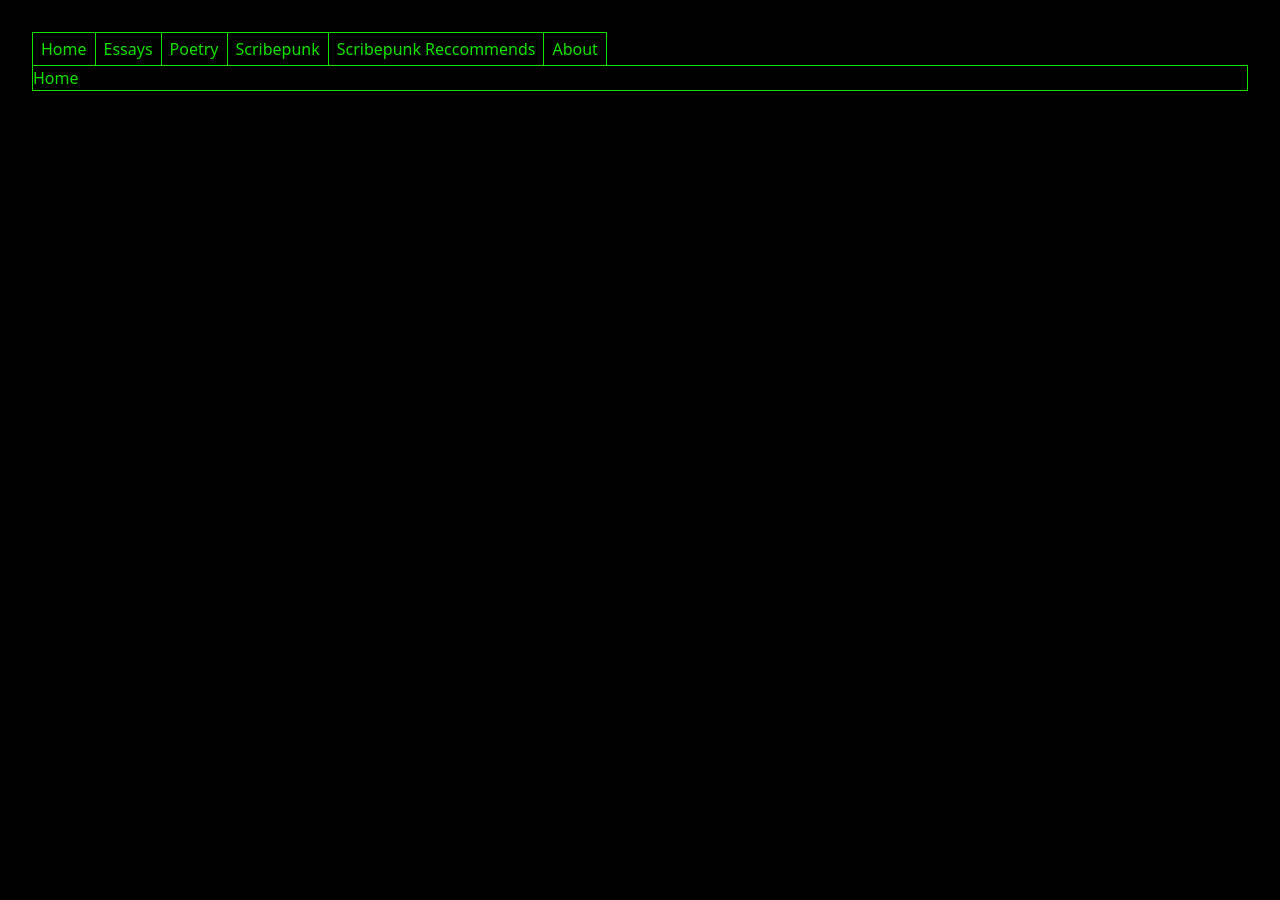
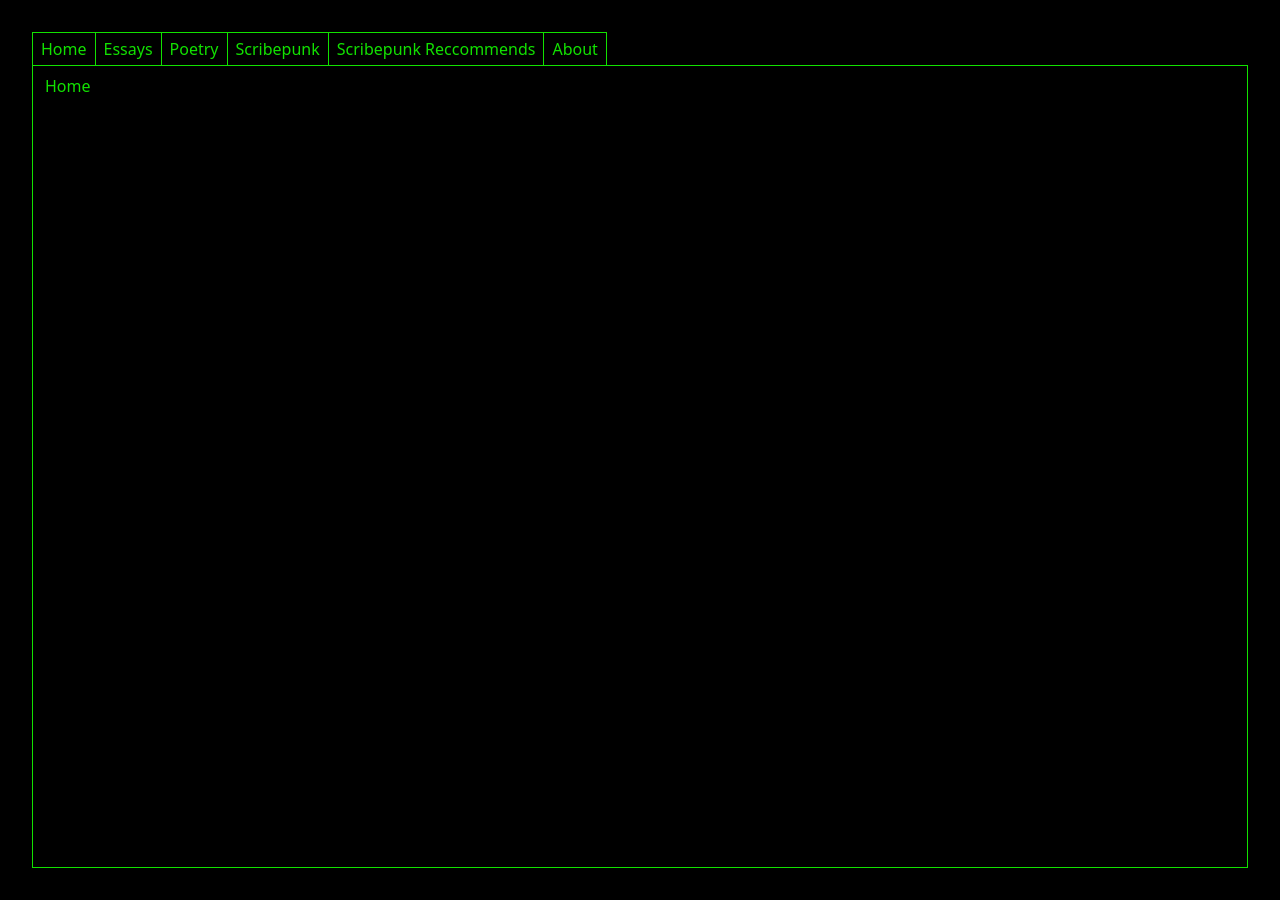
Before and after one commit to Leech-Boy/scribepunk, a Jekyll site: the page built from index.html, in a window 1280 px wide. Built offline with Jekyll 4.4.1, drawn with Linux system fonts in a browser that asks for light colours.

Commit message:
Main content outline fills page

```diff
--- a/_layouts/default.html
+++ b/_layouts/default.html
@@ -1,11 +1,11 @@
 <!DOCTYPE html>
 <html>
   <head>
-  {% include head.html %}
-  <script src="https://cdn.jsdelivr.net/npm/@tailwindcss/browser@4"></script>
+    {% include head.html %}
+    <script src="https://cdn.jsdelivr.net/npm/@tailwindcss/browser@4"></script>
   </head>
-  <body class="bg-black">
-    <div class="border-[{{ site.green }}] border-x-1 border-t-1 mx-8 mt-8 max-w-fit flex">
+  <body class="bg-black h-screen p-8 flex flex-col">
+    <div class="border-[{{ site.green }}] border-x-1 border-t-1 max-w-fit flex flex-row">
       <a class="text-[{{ site.green }}] px-2 py-1 border-[{{ site.green }}] border-r-1" href="index.html">Home</a>
       <a class="text-[{{ site.green }}] px-2 py-1 border-[{{ site.green }}] border-r-1" href="essays.html">Essays</a>
       <a class="text-[{{ site.green }}] px-2 py-1 border-[{{ site.green }}] border-r-1" href="poetry.html">Poetry</a>
@@ -13,7 +13,7 @@
       <a class="text-[{{ site.green }}] px-2 py-1 border-[{{ site.green }}] border-r-1" href="reccommends.html">Scribepunk Reccommends</a>
       <a class="text-[{{ site.green }}] px-2 py-1" href="about.html">About</a>
     </div>
-    <div class="border-[{{ site.green }}] border-1 mx-8 mb-8 h-full">
+    <div class="px-3 py-2 border-[{{ site.green }}] border-1 flex flex-col grow">
       {{ content }}
     </div>
   </body>
```
